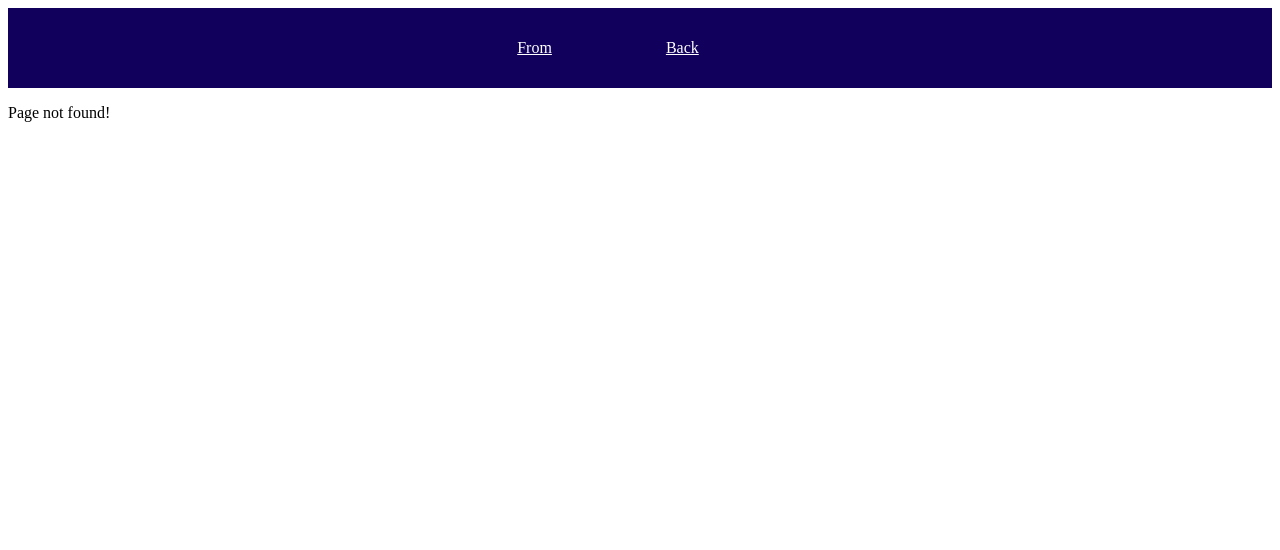
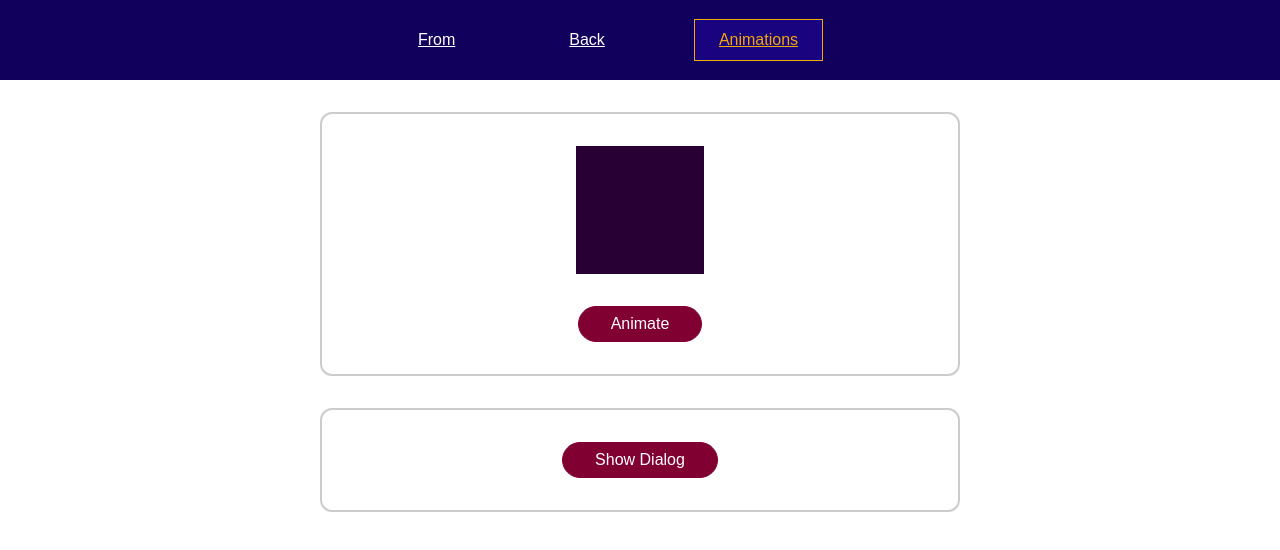
Before and after one commit to abahrisd/vue-mastery, a Vue app: page /animations in a window 1280 px wide. Before the commit this address had no page. Shown: the top 550 px of the page. Built offline with nearby package versions, Linux system fonts and the light colour scheme.

Commit message:
animations layout

```diff
--- /dev/null
+++ b/src/components/UI/BaseModal.vue
@@ -0,0 +1,38 @@
+<template>
+  <div class="backdrop" @click="$emit('close')"></div>
+  <dialog open>
+    <slot></slot>
+  </dialog>
+</template>
+
+<script>
+export default {
+  emits: ['close'],
+};
+</script>
+
+<style scoped>
+.backdrop {
+  position: fixed;
+  top: 0;
+  left: 0;
+  width: 100%;
+  height: 100vh;
+  z-index: 10;
+  background-color: rgba(0, 0, 0, 0.75);
+}
+
+dialog {
+  position: fixed;
+  top: 30vh;
+  width: 30rem;
+  left: calc(50% - 15rem);
+  margin: 0;
+  box-shadow: 0 2px 8px rgba(0, 0, 0, 0.26);
+  border-radius: 12px;
+  padding: 1rem;
+  background-color: white;
+  z-index: 100;
+  border: none;
+}
+</style>
--- /dev/null
+++ b/src/components/animations/AnimationsLayout.vue
@@ -0,0 +1,75 @@
+<template>
+  <div class="container">
+    <div class="block"></div>
+    <button>Animate</button>
+  </div>
+  <base-modal @close="hideDialog" v-if="dialogIsVisible">
+    <p>This is a test dialog!</p>
+    <button @click="hideDialog">Close it!</button>
+  </base-modal>
+  <div class="container">
+    <button @click="showDialog">Show Dialog</button>
+  </div>
+</template>
+
+<script>
+import BaseModal from "@/components/UI/BaseModal.vue";
+
+export default {
+  components: {BaseModal},
+  data() {
+    return { dialogIsVisible: false };
+  },
+  methods: {
+    showDialog() {
+      this.dialogIsVisible = true;
+    },
+    hideDialog() {
+      this.dialogIsVisible = false;
+    },
+  },
+};
+</script>
+
+<style>
+* {
+  box-sizing: border-box;
+}
+html {
+  font-family: sans-serif;
+}
+body {
+  margin: 0;
+}
+button {
+  font: inherit;
+  padding: 0.5rem 2rem;
+  border: 1px solid #810032;
+  border-radius: 30px;
+  background-color: #810032;
+  color: white;
+  cursor: pointer;
+}
+button:hover,
+button:active {
+  background-color: #a80b48;
+  border-color: #a80b48;
+}
+.block {
+  width: 8rem;
+  height: 8rem;
+  background-color: #290033;
+  margin-bottom: 2rem;
+}
+.container {
+  max-width: 40rem;
+  margin: 2rem auto;
+  display: flex;
+  justify-content: center;
+  align-items: center;
+  flex-direction: column;
+  padding: 2rem;
+  border: 2px solid #ccc;
+  border-radius: 12px;
+}
+</style>
--- a/src/components/nav/TheNavigation.vue
+++ b/src/components/nav/TheNavigation.vue
@@ -7,6 +7,9 @@
         </li>
         <li>
           <router-link to="/back">Back</router-link>
+        </li>
+        <li>
+          <router-link to="/animations">Animations</router-link>
         </li>
         <li>
 <!--          <router-link to="/friends">Friends list</router-link>-->
--- a/src/router.js
+++ b/src/router.js
@@ -5,6 +5,7 @@ import SurveyLayout from "@/components/work-w-back/SurveyLayout.vue";
 import BackFooter from "@/components/work-w-back/BackFooter.vue";
 import FriendsList from "@/components/FriendsList.vue";
 import NotFound from "@/components/nav/NotFound.vue";
+import AnimationsLayout from "@/components/animations/AnimationsLayout.vue";
 
 const router = createRouter({
     routes: [
@@ -19,6 +20,12 @@ const router = createRouter({
             components: {
                 default: TheForm,
                 footer: FormFooter,
+            },
+        },
+        {
+            path: '/animations',
+            components: {
+                default: AnimationsLayout,
             },
         }, {
             path: '/back',
```
